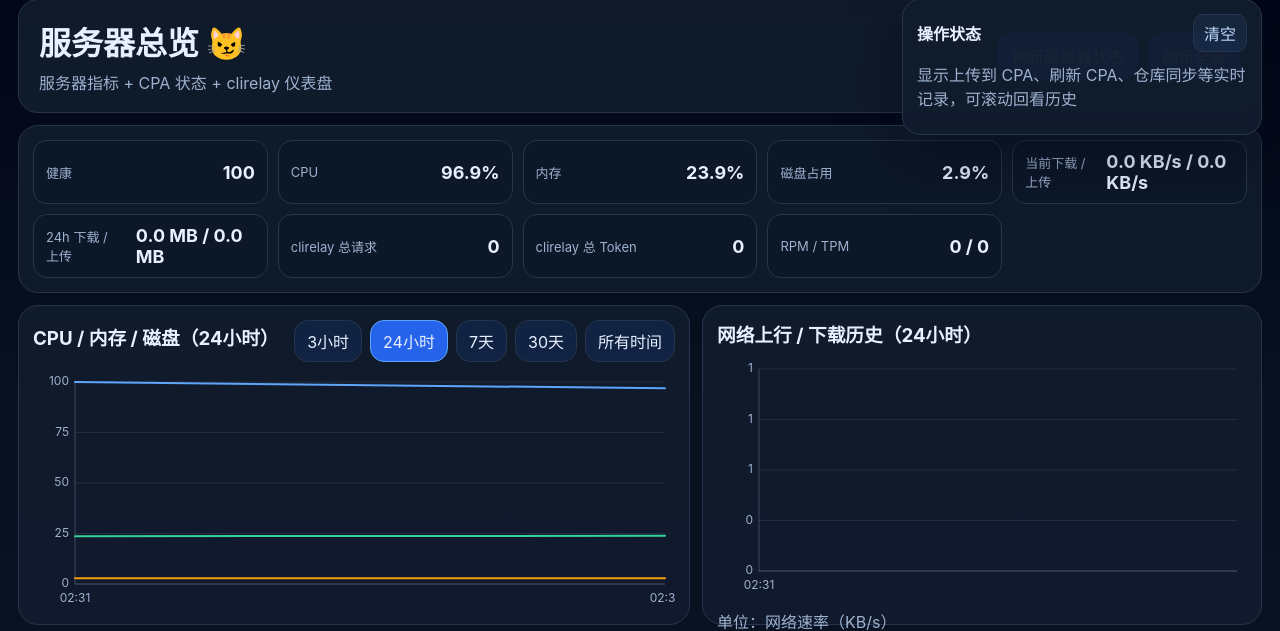
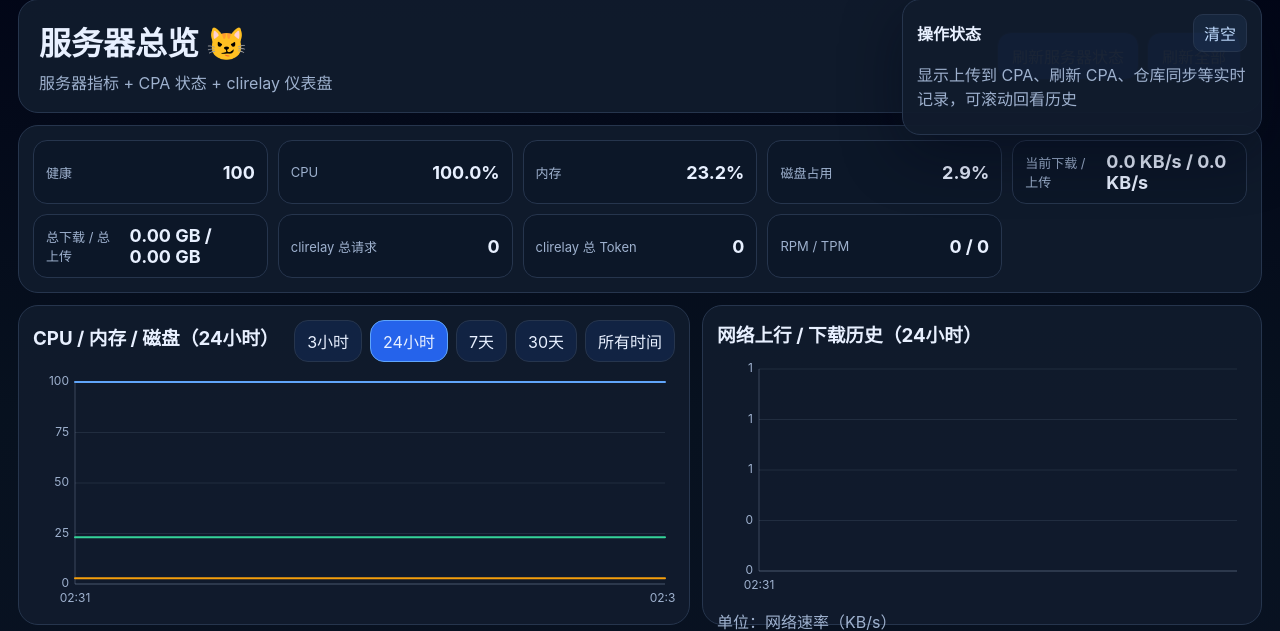
Before and after one commit to wzjself/cpa-control, a Flask app: page / in a window 1280 px wide. Shown: the part 19-650 px from the top of the page. Run offline with Flask 3, Linux system fonts and the light colour scheme; data comes from the database, SQL or seed files in the repository; data that the repository does not hold is empty; parts of the project's set-up code (start-up, migrations or seed data) failed here and were passed over; some libraries are stand-ins or nearby versions.

Commit message:
fix: align traffic display with total usage

```diff
--- a/serverhub/app.py
+++ b/serverhub/app.py
@@ -309,9 +309,21 @@ def get_metric_summary(history_hours: int | None = 24, clirelay: dict[str, Any]
     history = get_metric_history(history_hours, max_points=history_max_points)
     latest = history[-1] if history else collect_sample()
     totals = {'rx_mb': 0.0, 'tx_mb': 0.0}
-    if history:
-        totals['rx_mb'] = round(history[-1]['net_rx_mb'] - history[0]['net_rx_mb'], 2)
-        totals['tx_mb'] = round(history[-1]['net_tx_mb'] - history[0]['net_tx_mb'], 2)
+    if len(history) >= 2:
+        rx_total = 0.0
+        tx_total = 0.0
+        for prev, cur in zip(history, history[1:]):
+            try:
+                rx_diff = float(cur.get('net_rx_mb') or 0) - float(prev.get('net_rx_mb') or 0)
+                tx_diff = float(cur.get('net_tx_mb') or 0) - float(prev.get('net_tx_mb') or 0)
+            except Exception:
+                continue
+            if rx_diff > 0:
+                rx_total += rx_diff
+            if tx_diff > 0:
+                tx_total += tx_diff
+        totals['rx_mb'] = round(rx_total, 2)
+        totals['tx_mb'] = round(tx_total, 2)
     current_rx_kbps = 0.0
     current_tx_kbps = 0.0
     if len(history) >= 2:
--- a/serverhub/static/app.js
+++ b/serverhub/static/app.js
@@ -58,6 +58,7 @@ const fmtPct = n => `${Number(n ?? 0).toFixed(1)}%`;
 const fmtMaybePct = n => (n === null || n === undefined || Number.isNaN(Number(n))) ? '未知' : `${Number(n).toFixed(1)}%`;
 const fmtNum = n => new Intl.NumberFormat('zh-CN').format(Number(n || 0));
 const fmtMb = n => `${Number(n || 0).toFixed(1)} MB`;
+const fmtGb = n => `${(Number(n || 0) / 1024).toFixed(2)} GB`;
 const fmtKbps = n => `${Number(n || 0).toFixed(1)} KB/s`;
 const setText = (el, value) => { if (!el) return; const next = String(value ?? ''); if (el.textContent !== next) el.textContent = next; };
 const rangeLabel = key => ({'3h':'3小时','24h':'24小时','7d':'7天','30d':'30天','all':'所有时间'}[key] || '24小时');
@@ -425,7 +426,7 @@ function renderServer(server, relay = {}, options = {}) {
   setText(els.memNow, fmtPct(server.latest.mem_percent));
   setText(els.diskNow, fmtPct(server.latest.disk_percent));
   setText(els.netRateNow, `${fmtKbps(server.current_net_kbps?.rx)} / ${fmtKbps(server.current_net_kbps?.tx)}`);
-  setText(els.trafficNow, `${fmtMb(server.traffic_24h.rx_mb)} / ${fmtMb(server.traffic_24h.tx_mb)}`);
+  setText(els.trafficNow, `${fmtGb(server.traffic_24h.rx_mb)} / ${fmtGb(server.traffic_24h.tx_mb)}`);
   setText(els.relayRequestNow, fmtNum(relay.request_count || 0));
   setText(els.relayTokenNow, fmtNum(relay.total_tokens || 0));
   setText(els.relayRateNow, `${fmtNum(relay.rpm || 0)} / ${fmtNum(relay.tpm || 0)}`);
--- a/serverhub/templates/index.html
+++ b/serverhub/templates/index.html
@@ -4,8 +4,8 @@
   <meta charset="UTF-8">
   <meta name="viewport" content="width=device-width, initial-scale=1.0">
   <title>服务器总览</title>
-  <link rel="stylesheet" href="/static/style.css?v=20260401cpa25">
-  <script src="/static/vendor/chart.umd.js?v=20260401cpa25"></script>
+  <link rel="stylesheet" href="/static/style.css?v=20260401cpa37">
+  <script src="/static/vendor/chart.umd.js?v=20260401cpa29"></script>
 </head>
 <body>
   <div class="container">
@@ -23,7 +23,7 @@
       <div class="compact-item"><span class="label">内存</span><strong id="memNow">--</strong></div>
       <div class="compact-item"><span class="label">磁盘占用</span><strong id="diskNow">--</strong></div>
             <div class="compact-item"><span class="label">当前下载 / 上传</span><strong id="netRateNow">--</strong></div>
-      <div class="compact-item wide"><span class="label">24h 下载 / 上传</span><strong id="trafficNow">--</strong></div>
+      <div class="compact-item wide"><span class="label">总下载 / 总上传</span><strong id="trafficNow">--</strong></div>
       <div class="compact-item"><span class="label">clirelay 总请求</span><strong id="relayRequestNow">--</strong></div>
       <div class="compact-item"><span class="label">clirelay 总 Token</span><strong id="relayTokenNow">--</strong></div>
       <div class="compact-item"><span class="label">RPM / TPM</span><strong id="relayRateNow">--</strong></div>
@@ -130,6 +130,6 @@
     </div>
   </div>
 
-  <script src="/static/app.js?v=20260401cpa28"></script>
+  <script src="/static/app.js?v=20260401cpa38"></script>
 </body>
 </html>
```
